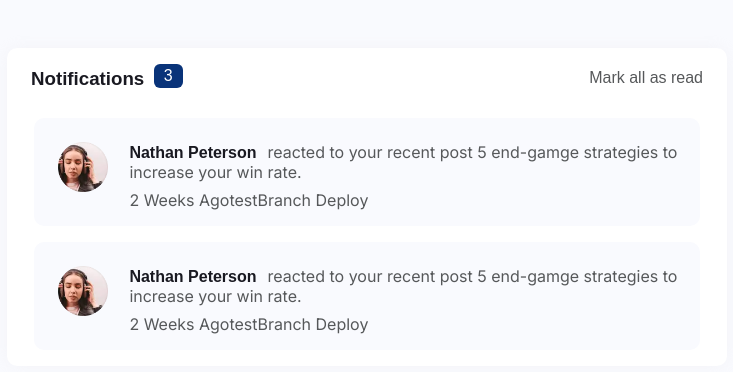
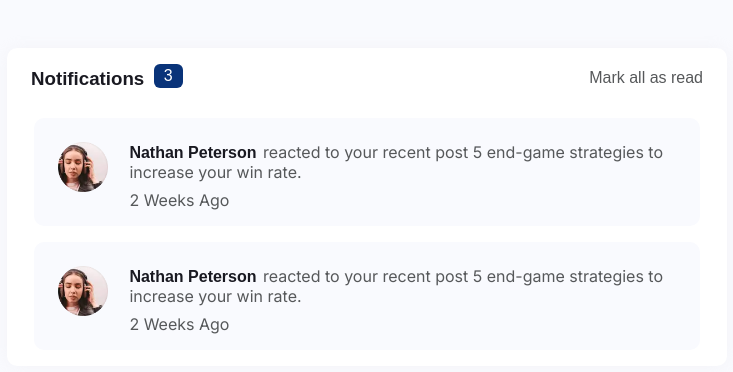
Before and after one commit to atorrez007/notifications-page-challenge, a Next.js app: page / in a window 1280 px wide. Shown: the top 372 px of the page, without its empty margins (273-1006 px from the left). Built offline with nearby package versions, Linux system fonts and the light colour scheme.

Commit message:
added hover effect to card with transition

```diff
--- a/src/Styles/GroupCardStyles.css
+++ b/src/Styles/GroupCardStyles.css
@@ -124,4 +124,9 @@
   flex-direction: row;
   align-items: flex-start;
   flex-wrap: wrap;
+}
+
+.hover-panel {
+  display: flex;
+  align-items: center;
 }/*# sourceMappingURL=GroupCardStyles.css.map */
--- a/src/Styles/GroupCardStyles.scss
+++ b/src/Styles/GroupCardStyles.scss
@@ -121,4 +121,9 @@
   flex-wrap: wrap;
 }
 
+.hover-panel {
+  display: flex;
+  align-items: center;
+}
+
 //
--- a/src/Styles/NotificationStyles.css
+++ b/src/Styles/NotificationStyles.css
@@ -132,4 +132,27 @@
     color: rgb(86, 88, 90);
     cursor: pointer;
   }
+}
+
+@media (min-width: 300px) {
+  .card-container {
+    display: flex;
+    flex-direction: column;
+    align-items: center;
+  }
+  .card-container :hover {
+    transition: 0.05s;
+    background-color: #a9a9a9;
+  }
+}
+@media (min-width: 960px) {
+  .card-container {
+    display: flex;
+    flex-direction: column;
+    align-items: center;
+  }
+  .card-container :hover {
+    transition: 0.05s;
+    background-color: #a9a9a9;
+  }
 }/*# sourceMappingURL=NotificationStyles.css.map */
--- a/src/Styles/NotificationStyles.scss
+++ b/src/Styles/NotificationStyles.scss
@@ -17,6 +17,9 @@
     padding-left: 2em;
     padding-right: 2em;
     box-shadow: rgba(226, 221, 221, 0.2) 0px 0px 16px 0px;
+    // :hover {
+    //   background-color: $hoverGray;
+    // }
   }
 
   @include lg {
@@ -125,3 +128,25 @@
     cursor: pointer;
   }
 }
+
+.card-container {
+  @include sm {
+    display: flex;
+    flex-direction: column;
+    align-items: center;
+    :hover {
+      transition: 0.05s;
+      background-color: $hoverGray;
+    }
+  }
+
+  @include lg {
+    display: flex;
+    flex-direction: column;
+    align-items: center;
+    :hover {
+      transition: 0.05s;
+      background-color: $hoverGray;
+    }
+  }
+}
--- a/src/components/GroupCard.tsx
+++ b/src/components/GroupCard.tsx
@@ -29,11 +29,10 @@ const GroupCard = ({ allReadStatus }: GroupCardProps) => {
       </div>
       <div className="user-info">
         <div>
-          <span className="username">Nathan Peterson</span> reacted to your
-          recent post 5 end-gamge strategies to increase your win rate.
+          <span className="username">Nathan Peterson</span>reacted to your
+          recent post 5 end-game strategies to increase your win rate.
           <div className="time-stamp-placeholder">
             <span className="timestamp">2 Weeks Ago</span>
-            <span className="testBranch">testBranch Deploy</span>
           </div>
         </div>
       </div>
--- a/src/components/Notifications.tsx
+++ b/src/components/Notifications.tsx
@@ -21,8 +21,10 @@ const Notifications = () => {
           <p onClick={markAllRead}>Mark all as read</p>
         </div>
       </div>
-      <GroupCard allReadStatus={allReadStatus} />
-      <GroupCard allReadStatus={allReadStatus} />
+      <div className="card-container">
+        <GroupCard allReadStatus={allReadStatus} />
+        <GroupCard allReadStatus={allReadStatus} />
+      </div>
     </div>
   );
 };
```
Also changed, not shown: 2 other files (tests, documents, lock files or other folders).
